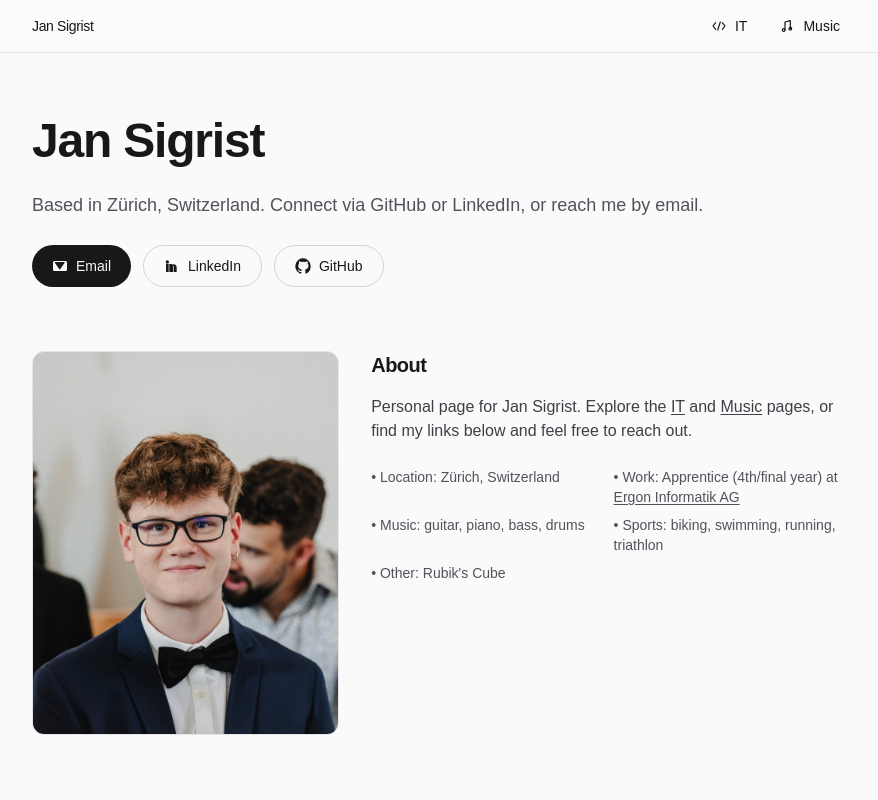
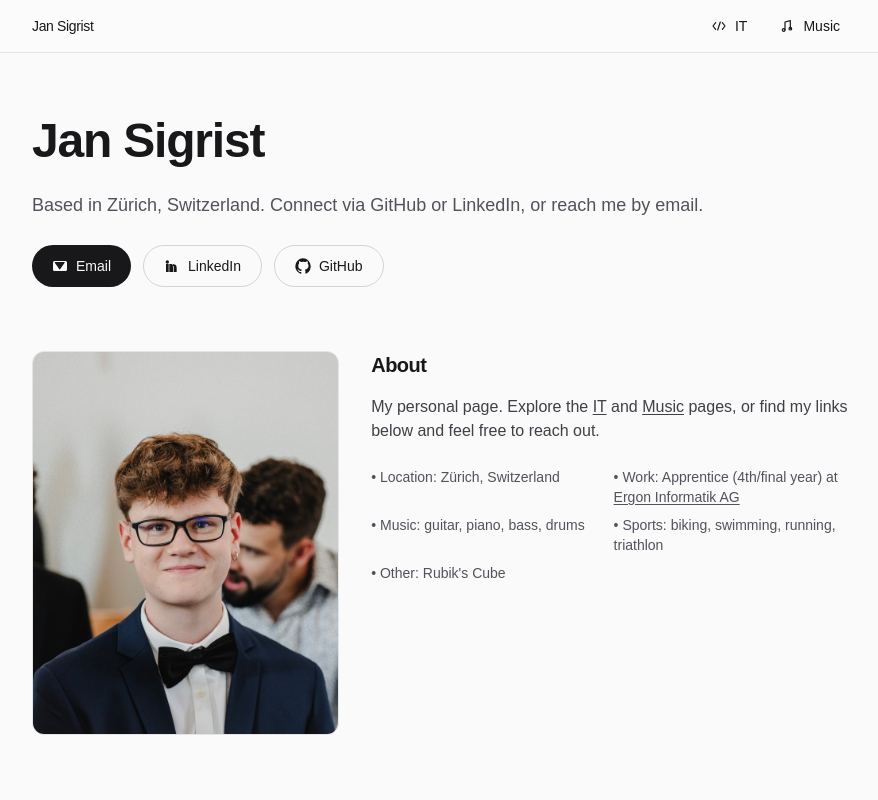
Before and after one commit to jansigi/jansigrist, a Next.js app: page / in a window 1280 px wide. Shown: the top 800 px of the page, without its empty margins (200-1078 px from the left). Built offline with nearby package versions, Linux system fonts and the light colour scheme.

Commit message:
Update metadata description and modify about section text

```diff
--- a/src/app/layout.tsx
+++ b/src/app/layout.tsx
@@ -15,7 +15,7 @@ const geistMono = Geist_Mono({
 
 export const metadata: Metadata = {
   title: "Jan Sigrist",
-  description: "Personal website for Jan Sigrist",
+  description: "Personal website",
 };
 
 export default function RootLayout({
--- a/src/app/page.tsx
+++ b/src/app/page.tsx
@@ -188,7 +188,7 @@ export default function Home() {
           <div className="col-span-3 flex flex-col gap-4">
             <h2 className="text-xl font-semibold tracking-tight">About</h2>
             <p className="text-zinc-700 dark:text-zinc-300">
-              Personal page for Jan Sigrist. Explore the
+              My personal page. Explore the
               {' '}<Link href="/it" className="underline underline-offset-2 hover:no-underline">IT</Link>{' '}
               and{' '}
               <Link href="/music" className="underline underline-offset-2 hover:no-underline">Music</Link>{' '}
```
